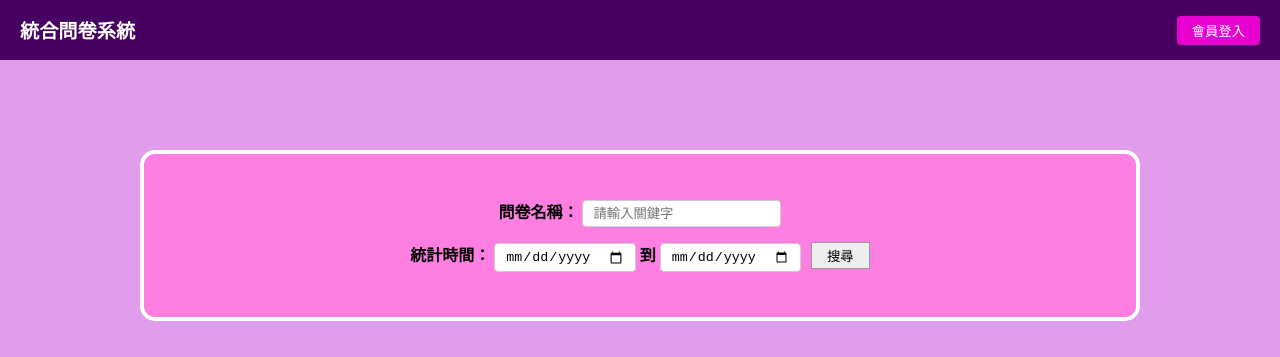
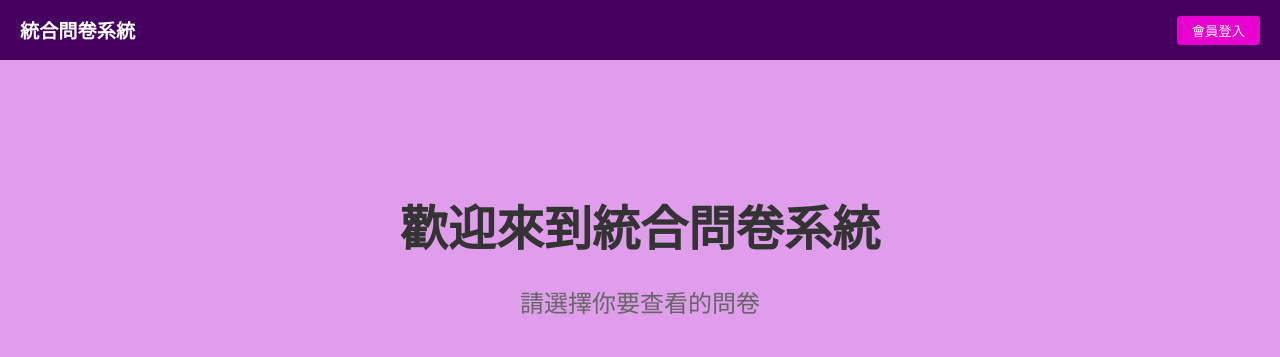
Before and after one commit to lee98433-ui/quest, an Angular app: page /list in a window 1280 px wide. Shown: the top 357 px of the page. Built offline with nearby package versions, Linux system fonts and the light colour scheme.

Commit message:
no message

```diff
--- a/src/app/@page/front-list/front-list.component.html
+++ b/src/app/@page/front-list/front-list.component.html
@@ -3,6 +3,10 @@
 
 
 <div class="container">
+  <div class="page-header">
+    <h1>歡迎來到統合問卷系統</h1>
+    <h3>請選擇你要查看的問卷</h3>
+  </div>
   <div class="search-box">
     <div class="search-row">
       問卷名稱：
--- a/src/app/@page/front-list/front-list.component.scss
+++ b/src/app/@page/front-list/front-list.component.scss
@@ -2,7 +2,30 @@
   max-width: 1000px;
   margin: 50px auto;
   padding: 20px;
+  // margin: 0 auto;
+
 }
+.page-header {
+  text-align: center; /* 置中 */
+  margin-top: 40px;   /* 與頂部的距離 */
+  margin-bottom: 40px; /* 與搜尋框的距離 */
+}
+
+.page-header h1 {
+  font-size: 3rem;    /* 讓標題「很大」 */
+  color: #333;        /* 標題顏色 */
+  margin-bottom: 10px;
+  font-weight: bold;
+}
+
+.page-header h3 {
+  font-size: 1.5rem;  /* 副標題大小 */
+  color: #666;        /* 副標題顏色稍微淺一點 */
+  font-weight: normal;
+}
+
+/* 額外提醒：確保 container 有足夠寬度，標題才不會換行 */
+
 
 /* 搜尋區塊：粉色大方框 + 白色邊框 */
 .search-box {
```
